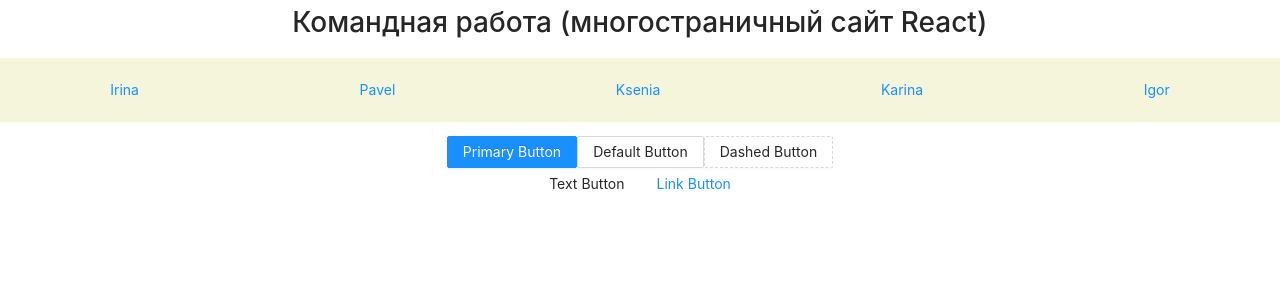
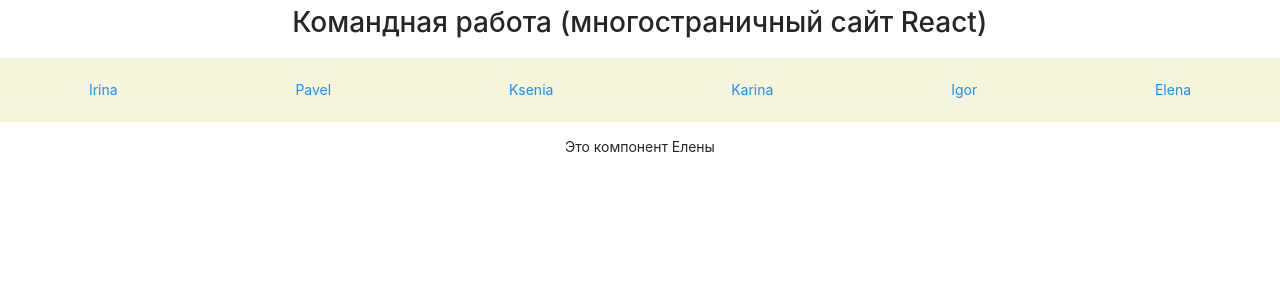
Before and after one commit to KseniaZelinger/comand_work, a React (Create React App) app: page /elena in a window 1280 px wide. Shown: the top 300 px of the page. Built offline with nearby package versions, Linux system fonts and the light colour scheme.

Commit message:
добавляет компонент Elena, а также ссылку для перехода на этот  компонент

```diff
--- a/src/App.js
+++ b/src/App.js
@@ -14,6 +14,8 @@ import Pavel from './components/Pavel'
 import Ksenia from './components/Ksenia'
 import Karina from './components/Karina'
 import Igor from './components/Igor'
+import Elena from './components/Elena'
+
 
 function App() {
   return (
@@ -38,9 +40,11 @@ function App() {
               <li>
                 <Link to="/igor">Igor</Link>
               </li>
+              <li>
+                <Link to="/elena">Elena</Link>
+              </li>
             </ul>
           </nav>
-          <Ksenia />
         </div>
         <div>
           <Routes>
@@ -50,6 +54,7 @@ function App() {
             <Route path="/ksenia" element={<Ksenia />} />
             <Route path="/karina" element={<Karina />} />
             <Route path="/igor" element={<Igor />} />
+            <Route path="/elena" element={<Elena />} />
 
           </Routes>
         </div>
--- /dev/null
+++ b/src/components/Elena.jsx
@@ -0,0 +1,12 @@
+import React from 'react';
+
+function Elena() {
+
+    return (
+        <div>
+            Это компонент Елены
+        </div>
+    )
+}
+
+export default Elena;
```
